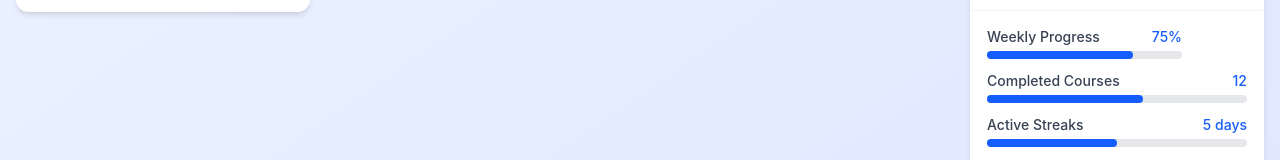
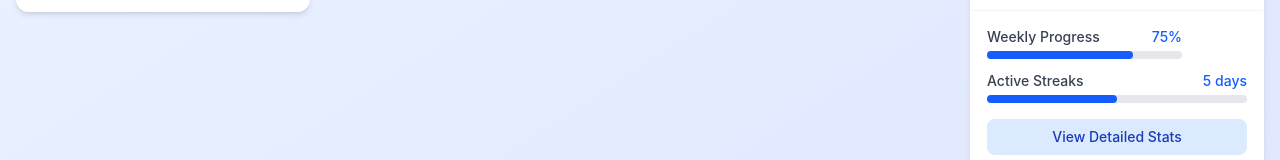
Before and after one commit to UdaraDulanjiDemel/Edunity-1.0, a React (Vite) app in the folder FRONTEND/: page / in a window 1280 px wide. Shown: the part 614-774 px from the top of the page. Built offline with nearby package versions, Linux system fonts and the light colour scheme; no server answers; sample sign-in values are in the browser's storage.

Commit message:
doing some changes in Main layput

```diff
--- a/FRONTEND/src/layout/MainLayout.jsx
+++ b/FRONTEND/src/layout/MainLayout.jsx
@@ -231,28 +231,6 @@ const MainLayout = ({ children, activeTab }) => {
                     </div>
                   </motion.div>
 
-                  <motion.div
-                    initial={{ opacity: 0 }}
-                    animate={{ opacity: 1 }}
-                    transition={{ duration: 0.5, delay: 1.2 }}
-                  >
-                    <div className="flex justify-between mb-1">
-                      <span className="text-sm font-medium text-gray-700">
-                        Completed Courses
-                      </span>
-                      <span className="text-sm font-medium text-blue-600">
-                        12
-                      </span>
-                    </div>
-                    <div className="w-full bg-gray-200 rounded-full h-2">
-                      <motion.div
-                        className="bg-blue-600 h-2 rounded-full"
-                        initial={{ width: "0%" }}
-                        animate={{ width: "60%" }}
-                        transition={{ duration: 1, delay: 1.3 }}
-                      ></motion.div>
-                    </div>
-                  </motion.div>
 
                   <motion.div
                     initial={{ opacity: 0 }}
```
